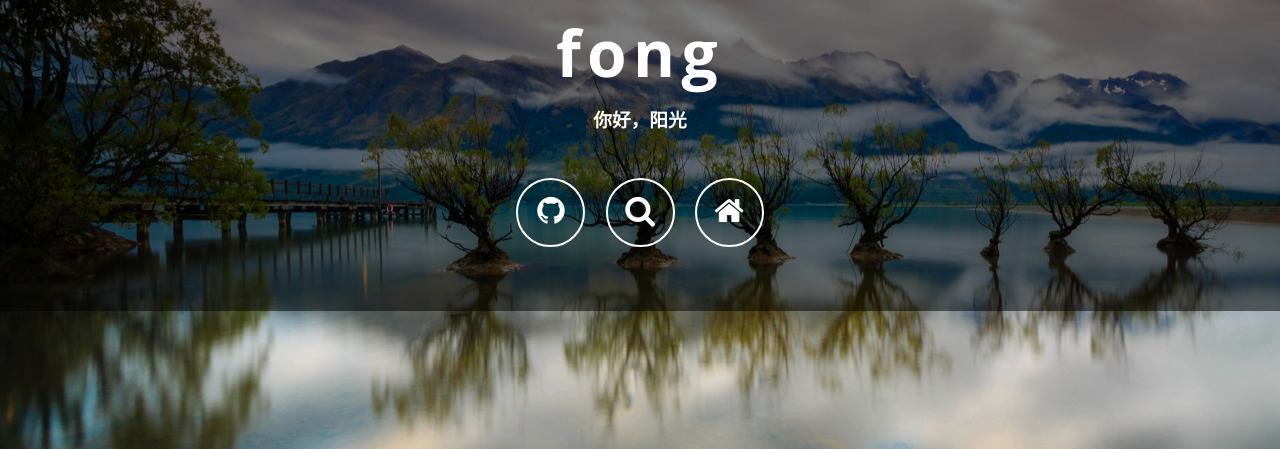
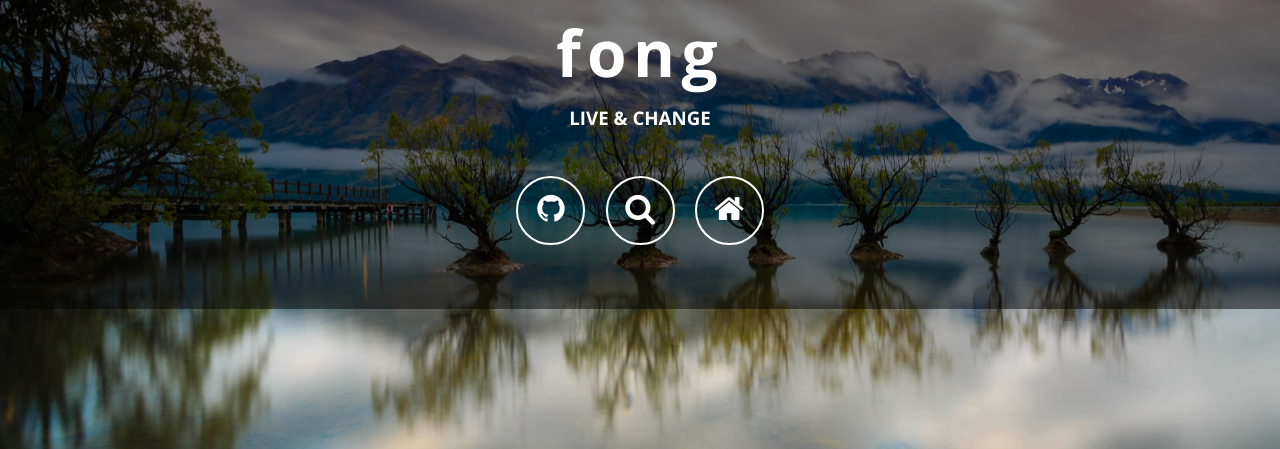
Before and after one commit to fongyk/fongyk.github.io, a Jekyll site: the page built from index.html, in a window 1280 px wide. Shown: the part 316-765 px from the top of the page. Built offline with Jekyll 4.4.1, drawn with Linux system fonts in a browser that asks for light colours; nearby versions of some CDN libraries.

Commit message:
update subtitle

```diff
--- a/_config.yml
+++ b/_config.yml
@@ -1,6 +1,6 @@
 # Site settings
 name: fong
-description: "你好，阳光"
+description: "LIVE & CHANGE"
 url: ""
 
 
```
